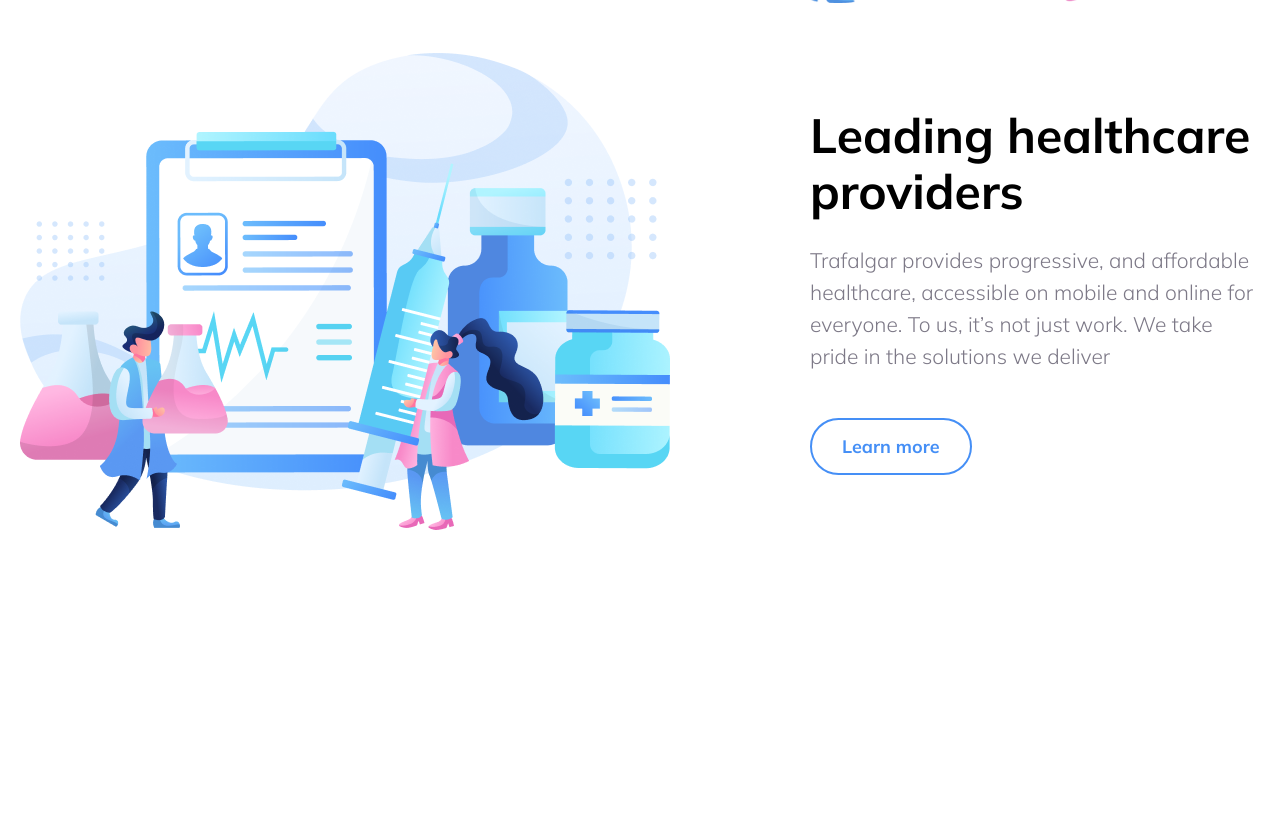
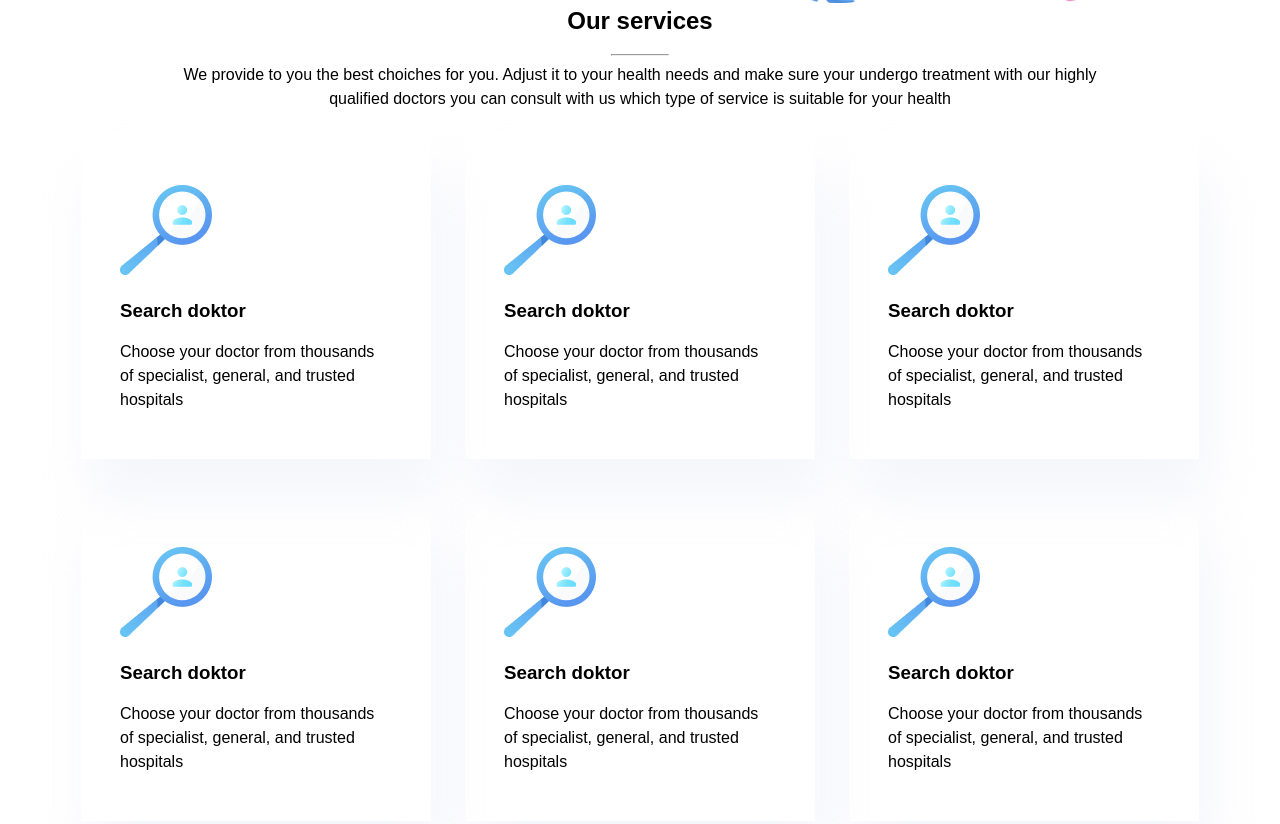
Before and after one commit to National-student/code, a plain HTML site: page index.html in a window 1280 px wide. Shown: the part 645-1469 px from the top of the page. Before the commit the page ends 1175 px from the top, so only its background shows below. Drawn offline with Linux system fonts and the light colour scheme.

Commit message:
I just add new section

```diff
--- a/css/styles.css
+++ b/css/styles.css
@@ -15,7 +15,7 @@
 }
 
 body {
-    font-family: 'Arial', sans-serif;
+  font-family: "Arial", sans-serif;
   line-height: 1.5;
 }
 
@@ -45,10 +45,10 @@
 @font-face {
   font-display: swap;
   /* Check https://developer.mozilla.org/en-US/docs/Web/CSS/@font-face/font-display for other options. */
-    font-family: 'Mulish';
+  font-family: "Mulish";
   font-style: normal;
   font-weight: 300;
-    src: url('../fonts/mulish-v13-latin-300.woff2') format('woff2');
+  src: url("../fonts/mulish-v13-latin-300.woff2") format("woff2");
   /* Chrome 36+, Opera 23+, Firefox 39+, Safari 12+, iOS 10+ */
 }
 
@@ -56,10 +56,10 @@
 @font-face {
   font-display: swap;
   /* Check https://developer.mozilla.org/en-US/docs/Web/CSS/@font-face/font-display for other options. */
-    font-family: 'Mulish';
+  font-family: "Mulish";
   font-style: normal;
   font-weight: 400;
-    src: url('../fonts/mulish-v13-latin-regular.woff2') format('woff2');
+  src: url("../fonts/mulish-v13-latin-regular.woff2") format("woff2");
   /* Chrome 36+, Opera 23+, Firefox 39+, Safari 12+, iOS 10+ */
 }
 
@@ -67,10 +67,10 @@
 @font-face {
   font-display: swap;
   /* Check https://developer.mozilla.org/en-US/docs/Web/CSS/@font-face/font-display for other options. */
-    font-family: 'Mulish';
+  font-family: "Mulish";
   font-style: normal;
   font-weight: 700;
-    src: url('../fonts/mulish-v13-latin-700.woff2') format('woff2');
+  src: url("../fonts/mulish-v13-latin-700.woff2") format("woff2");
   /* Chrome 36+, Opera 23+, Firefox 39+, Safari 12+, iOS 10+ */
 }
 
@@ -81,8 +81,7 @@
   top: 0;
   padding-top: 30px;
   padding-bottom: 30px;
-    box-shadow: 10px 40px 50px 0px #E5E9F666;
-
+  box-shadow: 10px 40px 50px 0px #e5e9f666;
 }
 
 .header-container {
@@ -98,23 +97,22 @@
 }
 
 .header-list a {
-    font-family: 'Mulish';
+  font-family: "Mulish";
   font-size: 18px;
   font-weight: 400;
   line-height: 22.59px;
   text-align: left;
-    color: #1F1534;
+  color: #1f1534;
   opacity: 50%;
-
 }
 
 .home {
-    font-family: 'Mulish';
+  font-family: "Mulish";
   font-size: 18px;
   font-weight: 700;
   line-height: 22.59px;
   text-align: left;
-    color: #1F1534;
+  color: #1f1534;
   opacity: 100% !important;
 }
 
@@ -133,7 +131,7 @@
 }
 
 .you {
-    font-family: 'Mulish';
+  font-family: "Mulish";
   font-size: 48px;
   font-weight: 700;
   line-height: 56px;
@@ -142,7 +140,7 @@
 }
 
 .provides {
-    font-family: 'Mulish';
+  font-family: "Mulish";
   font-size: 21px;
   font-weight: 300;
   line-height: 32px;
@@ -152,22 +150,20 @@
 }
 
 .today {
-    font-family: 'Mulish';
+  font-family: "Mulish";
   font-size: 18px;
   font-weight: 700;
   line-height: 60px;
   text-align: left;
   color: white;
-    background: #458FF6;
+  background: #458ff6;
   padding: 15px 30px;
   border-radius: 30px;
 }
 
-
 .leading {
   margin-top: 50px;
 }
-
 
 .leading-container {
   display: flex;
@@ -180,12 +176,38 @@
 }
 
 .learn {
-    font-family: 'Mulish';
+  font-family: "Mulish";
   font-size: 18px;
   font-weight: 700;
   line-height: 60px;
-    color: #458FF6;
-    border: 2px solid #458FF6;
+  color: #458ff6;
+  border: 2px solid #458ff6;
   padding: 15px 30px;
   border-radius: 30px;
 }
+
+.services__content {
+  text-align: center;
+  margin: 0 auto;
+  max-width: 952px;
+}
+
+.services__line {
+  display: inline-block;
+  width: 56px;
+}
+
+.services__item {
+  box-shadow: 10px 40px 50px 0px #e5e9f666;
+  width: 350px;
+  padding: 54px 45px 47px 39px;
+}
+
+.services__list {
+  display: flex;
+  align-items: center;
+  justify-content: center;
+  flex-wrap: wrap;
+  gap: 34px;
+  margin-top: 20px;
+}
--- a/index.html
+++ b/index.html
@@ -1,23 +1,20 @@
 <!DOCTYPE html>
 <html lang="en">
-
   <head>
-    <meta charset="UTF-8">
-    <meta name="viewport" content="width=device-width, initial-scale=1.0">
-    <link rel="stylesheet" href="css/normalize.css">
-    <link rel="stylesheet" href="css/styles.css">
+    <meta charset="UTF-8" />
+    <meta name="viewport" content="width=device-width, initial-scale=1.0" />
+    <link rel="stylesheet" href="css/normalize.css" />
+    <link rel="stylesheet" href="css/styles.css" />
     <title>Trafalgar</title>
   </head>
 
   <body>
     <h1 class="visually-hidden">Trafalgar</h1>
 
-
     <header>
       <div class="container header-container">
-
         <a href="index.html">
-                <img src="./images/logo.svg" alt="logo" width="160" height="41">
+          <img src="./images/logo.svg" alt="logo" width="160" height="41" />
         </a>
 
         <ul class="header-list">
@@ -37,38 +34,142 @@
             <a href="#">About us</a>
           </li>
         </ul>
-
       </div>
     </header>
 
     <main>
       <section class="virtual">
         <div class="container virtual-container">
-
           <div class="virtual-content">
-                    <h2 class="you">Virtual healthcare
-                        for you</h2>
+            <h2 class="you">Virtual healthcare for you</h2>
             <p class="provides">
-                        Trafalgar provides progressive, and affordable
-                        healthcare, accessible on mobile and online
-                        for everyone
+              Trafalgar provides progressive, and affordable healthcare,
+              accessible on mobile and online for everyone
             </p>
             <a class="today" href="#">Consult today</a>
           </div>
 
-                <img src="./images/trafalgar.png" alt="trafalgar" width="593" height="498">
+          <img
+            src="./images/trafalgar.png"
+            alt="trafalgar"
+            width="593"
+            height="498"
+          />
+        </div>
+      </section>
+      <section class="services">
+        <div class="container">
+          <div class="services__content">
+            <h2 class="services__title">Our services</h2>
+            <hr class="services__line" />
+            <p class="services__text">
+              We provide to you the best choiches for you. Adjust it to your
+              health needs and make sure your undergo treatment with our highly
+              qualified doctors you can consult with us which type of service is
+              suitable for your health
+            </p>
+          </div>
+
+          <ul class="services__list">
+            <li class="services__item">
+              <img
+                style="margin-bottom: 22px"
+                src="./images/lupa.png"
+                alt="lupa"
+                width="92"
+                height="90"
+              />
+              <h3 style="margin-bottom: 15px">Search doktor</h3>
+              <p>
+                Choose your doctor from thousands of specialist, general, and
+                trusted hospitals
+              </p>
+            </li>
+            <li class="services__item">
+              <img
+                style="margin-bottom: 22px"
+                src="./images/lupa.png"
+                alt="lupa"
+                width="92"
+                height="90"
+              />
+              <h3 style="margin-bottom: 15px">Search doktor</h3>
+              <p>
+                Choose your doctor from thousands of specialist, general, and
+                trusted hospitals
+              </p>
+            </li>
+            <li class="services__item">
+              <img
+                style="margin-bottom: 22px"
+                src="./images/lupa.png"
+                alt="lupa"
+                width="92"
+                height="90"
+              />
+              <h3 style="margin-bottom: 15px">Search doktor</h3>
+              <p>
+                Choose your doctor from thousands of specialist, general, and
+                trusted hospitals
+              </p>
+            </li>
+            <li class="services__item">
+              <img
+                style="margin-bottom: 22px"
+                src="./images/lupa.png"
+                alt="lupa"
+                width="92"
+                height="90"
+              />
+              <h3 style="margin-bottom: 15px">Search doktor</h3>
+              <p>
+                Choose your doctor from thousands of specialist, general, and
+                trusted hospitals
+              </p>
+            </li>
+            <li class="services__item">
+              <img
+                style="margin-bottom: 22px"
+                src="./images/lupa.png"
+                alt="lupa"
+                width="92"
+                height="90"
+              />
+              <h3 style="margin-bottom: 15px">Search doktor</h3>
+              <p>
+                Choose your doctor from thousands of specialist, general, and
+                trusted hospitals
+              </p>
+            </li>
+            <li class="services__item">
+              <img
+                style="margin-bottom: 22px"
+                src="./images/lupa.png"
+                alt="lupa"
+                width="92"
+                height="90"
+              />
+              <h3 style="margin-bottom: 15px">Search doktor</h3>
+              <p>
+                Choose your doctor from thousands of specialist, general, and
+                trusted hospitals
+              </p>
+            </li>
+          </ul>
         </div>
       </section>
       <section class="leading">
         <div class="container leading-container">
-                <img src="images/picture.png" alt="picture">
+          <img src="images/picture.png" alt="picture" />
           <div class="leading-content">
             <h2 class="you">Leading healthcare providers</h2>
-                    <p class="provides">Trafalgar provides progressive, and affordable healthcare, accessible on mobile and online for everyone. To us, it’s not just work. We take pride
-                        in the solutions we deliver</p>
+            <p class="provides">
+              Trafalgar provides progressive, and affordable healthcare,
+              accessible on mobile and online for everyone. To us, it’s not just
+              work. We take pride in the solutions we deliver
+            </p>
             <a class="learn" href="#">Learn more</a>
           </div>
-
         </div>
       </section>
     </main>
@@ -77,5 +178,4 @@
       <div class="container"></div>
     </footer>
   </body>
-
 </html>
```
Lines whose indentation alone changed are shown as unchanged.
